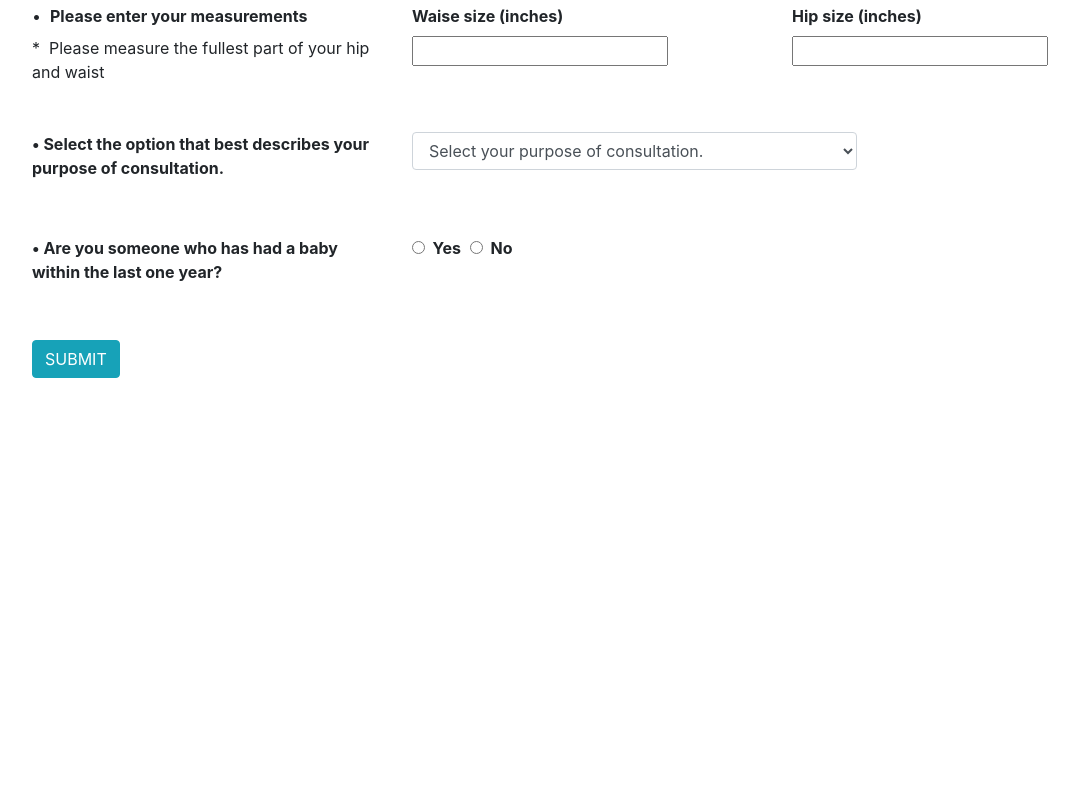
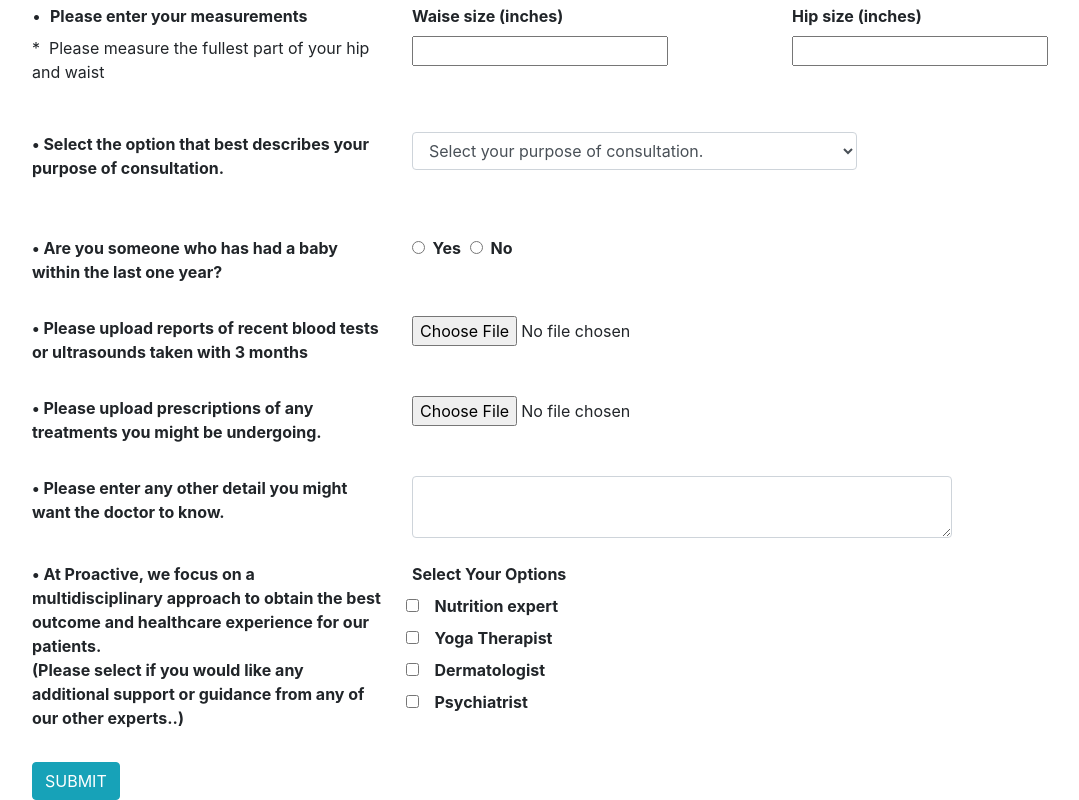
Before and after one commit to pravingoswami/questionnaire-module, a React (Create React App) app: page / in a window 1280 px wide. Shown: the part 285-1085 px from the top of the page, without its empty margins (53-1132 px from the left). Before the commit the page ends 800 px from the top, so only its background shows below. Built offline with nearby package versions, Linux system fonts and the light colour scheme.

Commit message:
bottum form details with values

```diff
--- a/src/App.js
+++ b/src/App.js
@@ -68,9 +68,26 @@ class App extends React.Component{
             countinuosFlow: false,
             lastPeriodTime: '',
             currentlyNotUnderAnyMedication: false,
+            migrane: false,
+
+            sleepHour : '',
+
+            highBloodPressure: false,
+            highCholesterol : false,
+            familyHypothyroidism : false,
             diabetes: false,
-            migrane: false,
-            highBloodPressure: false,
+            pcos : false,
+
+            reportFirst : '',
+            reportSecond : '',
+
+            otherExtraDetailForDoctor : '',
+
+            nutritionExpert : false,
+            yogaTherapist : false,
+            dermatologist : false,
+            psychiatrist : false,
+
             mentalDisorder: false,
             steriodTherapy: false,
             seizureFit: false,
@@ -255,13 +272,13 @@ handleSubmit = (e) => {
                 <Col md = "4" >
                   <label>Select Conditions</label>
                   <br></br>
-                  <input type = "checkbox" name = "hyperprolactemian" value = "Hyperprolactemia"  onChange = {this.handleExistionConditionsChange} />&nbsp;&nbsp;<label>Hyperprolactemia</label>
+                   &nbsp; &nbsp;<input type = "checkbox" name = "highBloodPressure" value = "highBloodPressure"  onChange = {this.handleExistionConditionsChange} />&nbsp;&nbsp;<label>Hyperprolactemia</label>
                   <br></br> <br></br>
-                  <input type = "checkbox" name = "pcosPcod" value = "PCOS/PCOD" onChange = {this.handleExistionConditionsChange} />&nbsp;&nbsp;<label>PCOS/PCOD</label>
+                   &nbsp; &nbsp;<input type = "checkbox" name = "pcosPcod" value = "PCOS/PCOD" onChange = {this.handleExistionConditionsChange} />&nbsp;&nbsp;<label>PCOS/PCOD</label>
                   <br></br> <br></br>
-                  <input type = "checkbox" name = "hypothyroidism" value = "Hypothyroidism" onChange = {this.handleExistionConditionsChange} />&nbsp;&nbsp;<label>Hypothyroidism</label>
+                   &nbsp; &nbsp;<input type = "checkbox" name = "hypothyroidism" value = "Hypothyroidism" onChange = {this.handleExistionConditionsChange} />&nbsp;&nbsp;<label>Hypothyroidism</label>
                   <br></br> <br></br>
-                  <input type = "checkbox" name = "otherCondition" value = "other" onChange = {this.handleExistionConditionsChange} />&nbsp;&nbsp;<label>other</label>
+                   &nbsp; &nbsp;<input type = "checkbox" name = "otherCondition" value = "other" onChange = {this.handleExistionConditionsChange} />&nbsp;&nbsp;<label>other</label>
                   <br></br> <br></br>
                   {(this.state.otherCondition == true && (<input type = "text" name = "otherConditionName" value = {this.state.otherConditionName} onChange = {this.handleInputChange} placeholder = "Mention Condition" />))}
                 </Col>
@@ -288,7 +305,7 @@ handleSubmit = (e) => {
                 </Col>
                 <Col md = "4" >
                 {
-                  (this.state.hyperprolactemian == true || this.state.pcosPcod == true || this.state.Hypothyroidism || this.state.otherConditio == true) && (
+                  (this.state.hyperprolactemian == true || this.state.pcosPcod == true || this.state.hypothyroidism || this.state.otherConditio == true) && (
                     <React.Fragment>
                       <label>Duration of the Condition</label>
                       <br></br>
@@ -307,9 +324,101 @@ handleSubmit = (e) => {
               </Row>
             </Col>
          </Row>
+
+         <br></br>
+
+
+         <Row>
+          <Col md = "4" >
+          <label>&#8226;&nbsp;How many hours of sleep do you get in a day?</label>
+            </Col>
+            <Col md = "6" >
+                <input type = "text" name = "sleepHour" value = {this.state.sleepHour} onChange = {this.handleNumberInputChange} /> &nbsp;&nbsp;<label>Hours</label>
+            </Col>
+         </Row>
+
+         <br></br>
+
+         <Row>
+          <Col md = "4" >
+          <label>&#8226;&nbsp;Please enter any health conditions in your family members.<br></br>
+          (Straight blood relatives only)</label><br></br>
+          <span>* &nbsp;This information is important for diagnosis to highlight any risks and possible complications.</span>
+
+            </Col>
+            <Col md = "6" >
+            <label>Select Conditions</label>
+                  <br></br>
+                   &nbsp; &nbsp;<Input type = "checkbox" name = "highBloodPressure" value = "highBloodPressure"  onChange = {this.handleExistionConditionsChange} />&nbsp;&nbsp;<label>High Blood Pressure</label>
+                  <br></br>
+                   &nbsp; &nbsp;<Input type = "checkbox" name = "highCholesterol" value = "highCholesterol" onChange = {this.handleExistionConditionsChange} />&nbsp;&nbsp;<label>High Cholesterol</label>
+                  <br></br>
+                   &nbsp; &nbsp;<Input type = "checkbox" name = "familyHypothyroidism" value = "familyHypothyroidism" onChange = {this.handleExistionConditionsChange} />&nbsp;&nbsp;<label>Hypothyroidism</label>
+                  <br></br>
+                   &nbsp; &nbsp;<Input type = "checkbox" name = "diabetes" value = "diabetes" onChange = {this.handleExistionConditionsChange} />&nbsp;&nbsp;<label>Diabetes</label>
+                  <br></br>
+                   &nbsp; &nbsp;<Input type = "checkbox" name = "pcos" value = "pcos" onChange = {this.handleExistionConditionsChange} />&nbsp;&nbsp;<label>PCOS</label>
+                  <br></br>
+            </Col>
+         </Row>
+
+
             </div>
           )
         }
+
+        <Row>
+          <Col md = "4" >
+          <label htmlFor = "reportFirst" >&#8226;&nbsp;Please upload reports of recent blood tests or ultrasounds taken with 3 months</label>
+            </Col>
+            <Col md = "6" >
+            <Input type="file" name="file" id="reportFirst" />
+            </Col>
+         </Row>
+
+         <br></br>
+
+         <Row>
+          <Col md = "4" >
+          <label htmlFor = "reportSecond" >&#8226;&nbsp;Please upload prescriptions of any treatments you might be undergoing.</label>
+            </Col>
+            <Col md = "6" >
+            <Input type="file" name="file" id="reportSecond" />
+            </Col>
+         </Row>
+
+         <br></br>
+
+         <Row>
+          <Col md = "4" >
+          <label>&#8226;&nbsp;Please enter any other detail you might want the doctor to know.</label>
+            </Col>
+            <Col md = "6" >
+                <Input type = "textarea" name = "otherExtraDetailForDoctor" value = {this.state.otherExtraDetailForDoctor} onChange = {this.handleNumberInputChange} />
+            </Col>
+         </Row>
+         <br></br>
+
+         <Row>
+          <Col md = "4" >
+          <label>&#8226;&nbsp;At Proactive, we focus on a multidisciplinary approach to obtain the best outcome and healthcare experience for our patients. <br></br>
+          (Please select if you would like any additional support or guidance from any of our other experts..)</label>
+
+            </Col>
+            <Col md = "6" >
+            <label>Select Your Options</label>
+                  <br></br>
+                  &nbsp; &nbsp;<Input type = "checkbox" name = "nutritionExpert" value = "nutritionExpert"  onChange = {this.handleExistionConditionsChange} />&nbsp;&nbsp;<label>Nutrition expert</label>
+                  <br></br>
+                   &nbsp; &nbsp;<Input type = "checkbox" name = "yogaTherapist" value = "yogaTherapist" onChange = {this.handleExistionConditionsChange} />&nbsp;&nbsp;<label>Yoga Therapist</label>
+                  <br></br>
+                   &nbsp; &nbsp;<Input type = "checkbox" name = "dermatologist" value = "dermatologist" onChange = {this.handleExistionConditionsChange} />&nbsp;&nbsp;<label>Dermatologist</label>
+                  <br></br>
+                   &nbsp; &nbsp;<Input type = "checkbox" name = "psychiatrist" value = "psychiatrist" onChange = {this.handleExistionConditionsChange} />&nbsp;&nbsp;<label>Psychiatrist</label>
+                  <br></br>
+            </Col>
+         </Row>
+
 
          <br></br>
          <Button type = "submit" color="info">SUBMIT</Button>{' '}
```
